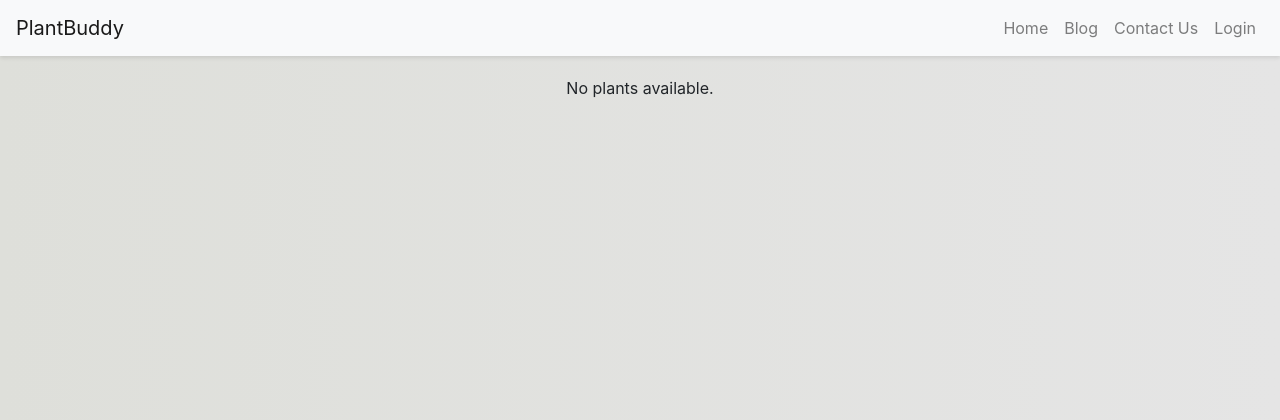
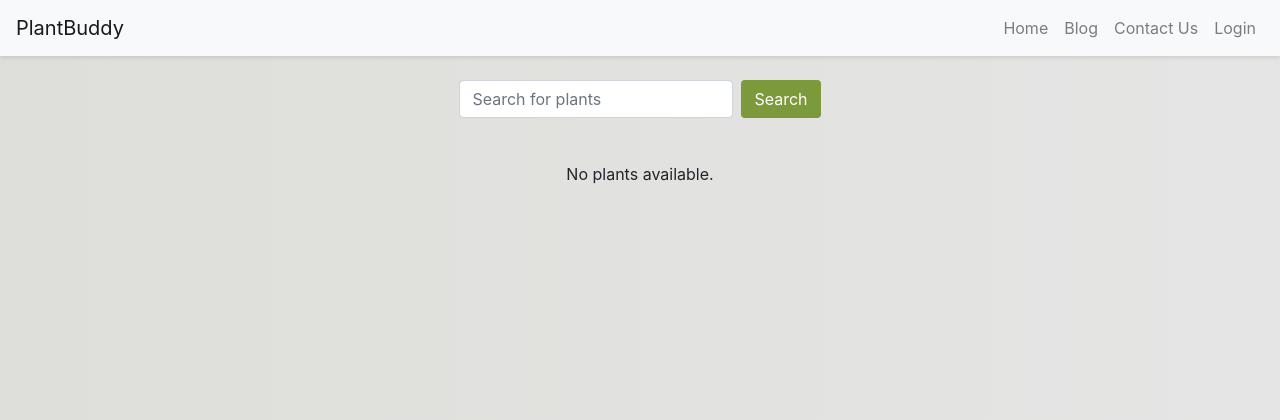
Before and after one commit to vanessagol/plantbuddy, a Flask app: page /plants/ in a window 1280 px wide. Shown: the top 420 px of the page. Run offline with Flask 2, Linux system fonts and the light colour scheme; data that the repository does not hold is empty; some libraries are stand-ins or nearby versions.

Commit message:
search buttton works

```diff
--- a/plantbuddy/plant_management.py
+++ b/plantbuddy/plant_management.py
@@ -4,20 +4,20 @@ from flask_login import login_required, current_user
 from datetime import datetime
 
 plants_bp = Blueprint('plants', __name__)
-@plants_bp.route("/")
+
 @plants_bp.route("/")
 def plants():
-    all_plants = Plant.query.all()
-    print("Database URI: ", db.engine.url)  # Print database URI
-    print("All Plants: ", all_plants)  # Detailed debugging line
-    for plant in all_plants:
-        print(f"Plant: {plant.name}, Photo: {plant.photo}")
+    search_query = request.args.get('search', '')
+    if search_query:
+        all_plants = Plant.query.filter(Plant.name.ilike(f'%{search_query}%')).all()
+    else:
+        all_plants = Plant.query.all()
+
     return render_template("plants.html", plants=all_plants)
 
 @plants_bp.route("/plant/<int:plant_id>")
 def plant_detail(plant_id):
     plant = Plant.query.get_or_404(plant_id)
-    print(f"Plant Photo Path: {plant.photo}")  # Debugging line
     return render_template("plant_detail.html", plant=plant)
 
 @plants_bp.route("/add_plant", methods=["GET", "POST"])
@@ -93,7 +93,7 @@ def add_task():
             task_type=task_type,
             task_date=task_date,
             is_completed=False,
-            amount=1.0  # Placeholder, adjust as needed
+            amount=1.0  # Placeholder
         )
         db.session.add(new_task)
         db.session.commit()
--- a/plantbuddy/static/plants.css
+++ b/plantbuddy/static/plants.css
@@ -48,10 +48,12 @@
     color: white;
     text-decoration: none;
     border-radius: 5px;
+    transition: background-color 0.3s ease, color 0.3s ease;
 }
 
 .button:hover {
     background-color: #3f4a22;
+    color: white;  /* Ensure text color remains white on hover */
 }
 
 @media (max-width: 1024px) {
--- a/plantbuddy/static/style.css
+++ b/plantbuddy/static/style.css
@@ -215,3 +215,16 @@ footer {
     max-width: 80%;
     height: auto;
 }
+
+/* Styles for the search button */
+.btn-search {
+    background-color: #7C993C;
+    color: #fff;
+    border: none;
+    transition: background-color 0.3s ease;
+}
+
+.btn-search:hover {
+    background-color: #3f4a22;
+    color: white;  /* Ensure text color remains white on hover */
+}
--- a/plantbuddy/templates/plants.html
+++ b/plantbuddy/templates/plants.html
@@ -9,7 +9,16 @@
 </head>
 <body>
     {% include 'header.html' %}
-    <div class="plants-container">
+
+    <!-- Search Form -->
+    <div class="container mt-4 d-flex justify-content-center">
+        <form action="{{ url_for('plants.plants') }}" method="get" class="form-inline">
+            <input type="text" name="search" class="form-control mr-2" placeholder="Search for plants" value="{{ request.args.get('search', '') }}">
+            <button type="submit" class="btn btn-search">Search</button>
+        </form>
+    </div>
+
+    <div class="plants-container mt-4">
         {% if plants %}
             {% for plant in plants %}
                 <div class="plant-card">
@@ -25,7 +34,9 @@
             <p>No plants available.</p>
         {% endif %}
     </div>
+
     {% include 'footer.html' %}
+
     <script src="https://code.jquery.com/jquery-3.3.1.slim.min.js"></script>
     <script src="https://cdnjs.cloudflare.com/ajax/libs/popper.js/1.14.3/umd/popper.min.js"></script>
     <script src="https://stackpath.bootstrapcdn.com/bootstrap/4.1.3/js/bootstrap.min.js"></script>
```
